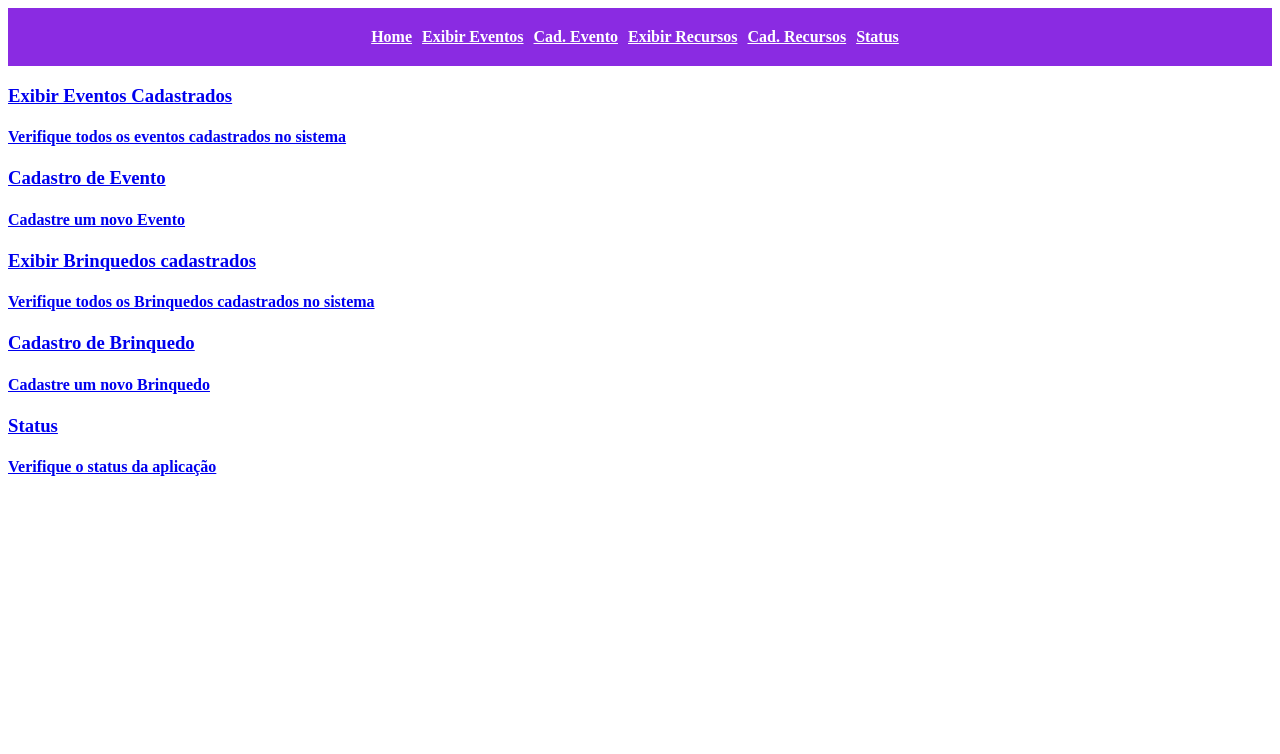
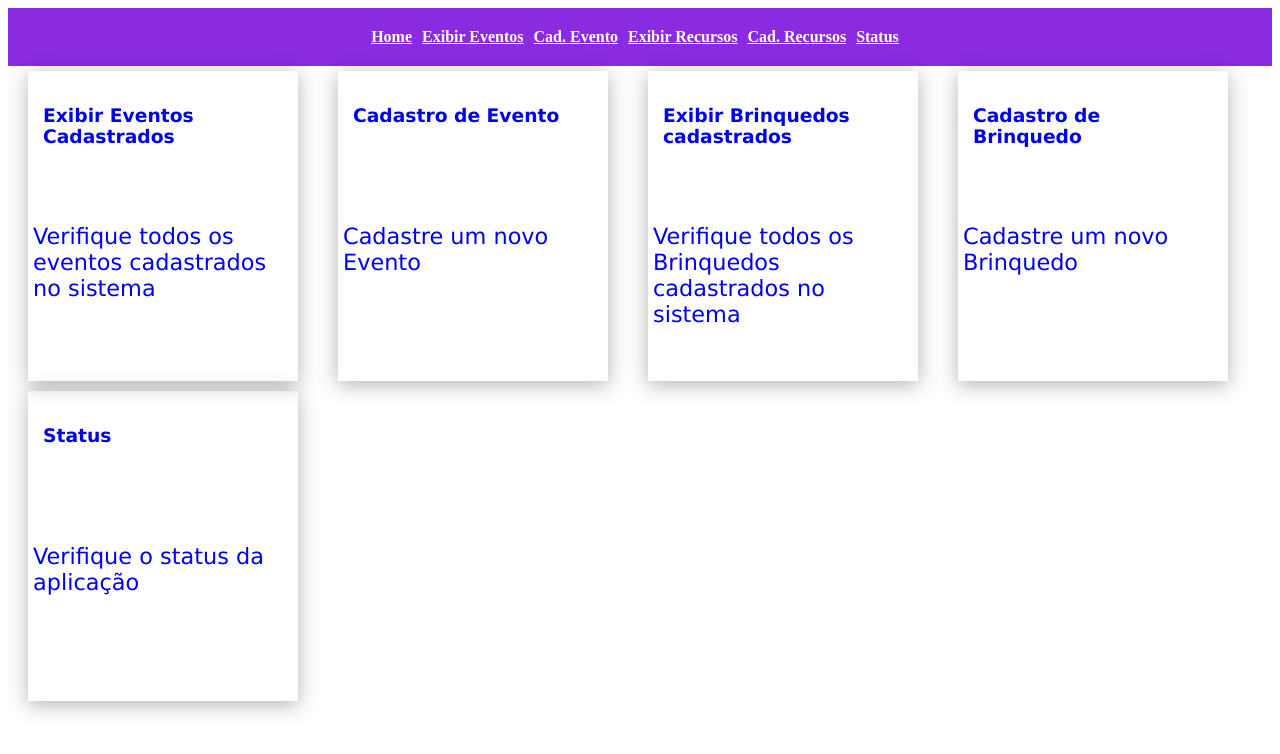
Before and after one commit to MichelAngelo7/reserva_brinquedos, a Next.js app: page / in a window 1280 px wide. Shown: the top 754 px of the page. Built offline with nearby package versions, Linux system fonts and the light colour scheme.

Commit message:
Added ccs in home

```diff
--- /dev/null
+++ b/pages/Home.module.css
@@ -0,0 +1,29 @@
+.card {
+  box-sizing: content-box;
+  height: 300px;
+  width: 260px;
+  display: inline-block;
+  margin: 5px 20px;
+  vertical-align: top;
+  font-family: Verdana, Geneva, Tahoma, sans-serif;
+  box-shadow: 0 4px 20px 0 rgba(0, 0, 0, 0.3);
+  padding: 5px;
+}
+
+.card__icon {
+  margin-top: 4em;
+  max-height: 50%;
+  width: 100%;
+}
+
+.card__info {
+  padding: 10px;
+  height: 90px;
+  overflow: hidden;
+}
+
+.card__info__h4 {
+  font-size: 1.4em;
+  font-weight: 300;
+  margin: 0;
+}
--- a/pages/index.js
+++ b/pages/index.js
@@ -1,38 +1,45 @@
 import React from "react";
 import Header from "./front/components/header";
+import styles from "./Home.module.css";
 
 export default function Home() {
   return (
     <div>
       <Header />
       <a href="front/events">
-        <div>
-          <h3>Exibir Eventos Cadastrados</h3>
-          <h4>Verifique todos os eventos cadastrados no sistema</h4>
+        <div className={styles.card}>
+          <h3 className={styles.card__info}>Exibir Eventos Cadastrados</h3>
+          <h4 className={styles.card__info__h4}>
+            Verifique todos os eventos cadastrados no sistema
+          </h4>
         </div>
       </a>
       <a href="front/event">
-        <div>
-          <h3>Cadastro de Evento</h3>
-          <h4>Cadastre um novo Evento</h4>
+        <div className={styles.card}>
+          <h3 className={styles.card__info}>Cadastro de Evento</h3>
+          <h4 className={styles.card__info__h4}>Cadastre um novo Evento</h4>
         </div>
       </a>
       <a href="front/resources">
-        <div>
-          <h3>Exibir Brinquedos cadastrados</h3>
-          <h4>Verifique todos os Brinquedos cadastrados no sistema</h4>
+        <div className={styles.card}>
+          <h3 className={styles.card__info}>Exibir Brinquedos cadastrados</h3>
+          <h4 className={styles.card__info__h4}>
+            Verifique todos os Brinquedos cadastrados no sistema
+          </h4>
         </div>
       </a>
       <a href="front/resource">
-        <div>
-          <h3>Cadastro de Brinquedo</h3>
-          <h4>Cadastre um novo Brinquedo</h4>
+        <div className={styles.card}>
+          <h3 className={styles.card__info}>Cadastro de Brinquedo</h3>
+          <h4 className={styles.card__info__h4}>Cadastre um novo Brinquedo</h4>
         </div>
       </a>
       <a href="front/status">
-        <div>
-          <h3>Status</h3>
-          <h4> Verifique o status da aplicação</h4>
+        <div className={styles.card}>
+          <h3 className={styles.card__info}>Status</h3>
+          <h4 className={styles.card__info__h4}>
+            Verifique o status da aplicação
+          </h4>
         </div>
       </a>
     </div>
```
